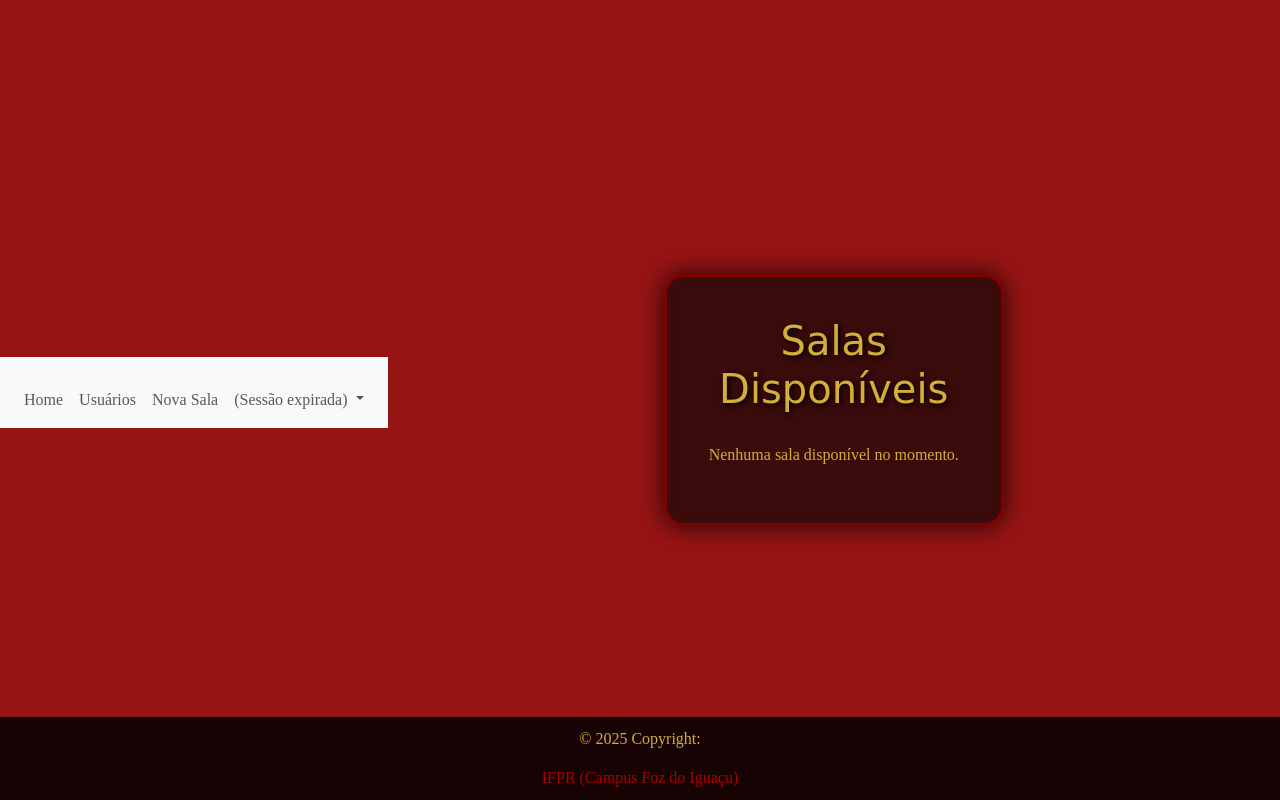
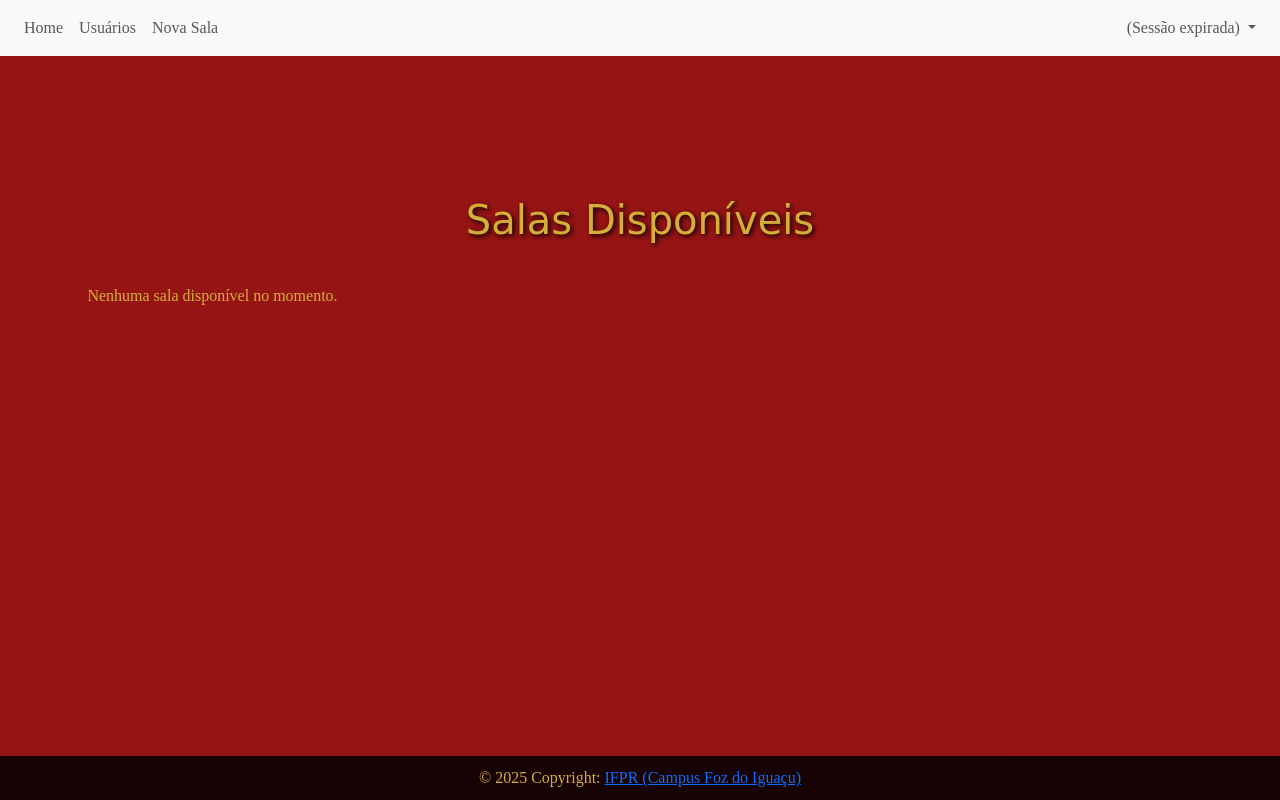
Before and after one commit to DungeonBook/TCC, a PHP site: page /app/view/sala/sala-list.php in a window 1280 px wide. Run offline with PHP 8.4, Linux system fonts and the light colour scheme; some libraries are stand-ins or nearby versions; some web fonts are replaced.

Commit message:
atualização do excluir e editar salas

```diff
--- a/app/model/Sala.php
+++ b/app/model/Sala.php
@@ -132,6 +132,7 @@ class Sala
     public function setData(?string $data): self
     {
         $this->data = $data;
+        $data = date_create(date('D-m-Y'));
 
         return $this;
     }
@@ -233,7 +234,7 @@ class Sala
     {
         if($this->data && $this->horaInicio) {
             $horaJogo = date_create($this->data . " " . $this->horaInicio);
-            $horaAtual = date_create(date('Y-m-d H:i:s'));
+            $horaAtual = date_create(date('D-m-y H:i:s'));
             return $horaAtual < $horaJogo;
         }
 
--- a/app/view/css/login.css
+++ b/app/view/css/login.css
@@ -1,5 +1,5 @@
 body {
-    background-color: #971414;
+    background-color: #800000;
     font-family: 'Caudex', serif;
     color: #d4af37; /* tom mais suave para contraste */
     display: flex;
--- a/app/view/css/salas.css
+++ b/app/view/css/salas.css
@@ -1,42 +1,66 @@
 body {
     background-color: #971414;
     font-family: 'Caudex', serif;
-    color: #d4af37; /* tom mais suave para contraste */
-    display: flex;
-    justify-content: center;
-    align-items: center;
-    height: 100vh;
+    color: #d4af37;
     margin: 0;
 }
 
-.container {
-    background: rgba(40, 10, 10, 0.85); /* vinho escuro */
-    border: 3px solid #800000; /* bordô */
-    padding: 40px;
-    border-radius: 20px;
-    box-shadow: 0 0 25px rgba(0,0,0,0.8); /* sombra mais forte */
-    width: 340px;
+/* Menu no topo */
+.dropdown-menu {
+    position: fixed;
+    top: 0;
+    left: 0;
+    width: 100%;
+    background: rgba(0, 0, 0, 0.9);
+    padding: 15px;
     text-align: center;
-    backdrop-filter: blur(6px);
+    z-index: 1000;
+    box-shadow: 0 2px 10px rgba(0, 0, 0, 0.7);
 }
 
+.dropdown-menu a {
+    color: #d4af37;
+    margin: 0 15px;
+    text-decoration: none;
+    font-weight: bold;
+    font-family: 'Cinzel', serif;
+}
+
+.dropdown-menu a:hover {
+    color: #fff;
+}
+
+/* Container principal */
+.container {
+    margin-top: 100px;
+    /* espaço pro menu */
+    padding: 40px;
+    max-width: 1200px;
+    /* largura máxima do conteúdo */
+    margin-left: auto;
+    margin-right: auto;
+    text-align: center;
+}
+
+/* Título centralizado */
 h1 {
     font-family: 'Caudex', cursive;
     color: #d4af37;
     text-shadow: 2px 2px 5px #000;
-    margin-bottom: 30px;
+    margin-bottom: 40px;
+    text-align: center;
 }
 
-/* Grid de cards */
+/* Grid de salas (4 colunas fixas) */
 .grid-salas {
     display: grid;
-    grid-template-columns: repeat(auto-fill, minmax(250px, 1fr));
+    grid-template-columns: repeat(4, 1fr);
     gap: 20px;
 }
 
 /* Card da sala */
 .card-sala {
-    background: rgba(0, 0, 0, 0.75);
+    background: black;
     border: 2px solid #d4af37;
     border-radius: 15px;
     padding: 15px;
@@ -89,53 +113,12 @@ button:hover {
     transform: scale(1.05);
 }
 
-/* Detalhe da sala */
-.card-sala-detalhe {
-    background: rgba(0, 0, 0, 0.8);
-    border: 3px solid #d4af37;
-    border-radius: 15px;
-    padding: 30px;
-    text-align: left;
-    max-width: 700px;
-    margin: 40px auto;
-    box-shadow: 0 0 20px #000;
-}
-
-.card-sala-detalhe h1 {
-    font-family: 'Uncial Antiqua', cursive;
-    font-size: 2.2em;
-    color: #d4af37;
-    margin-bottom: 20px;
-    text-align: center;
-}
-
-.card-sala-detalhe p {
-    font-size: 1.1em;
-    margin: 10px 0;
-    color: #d4af37;
-}
-
-/* Links estilo pergaminho */
-a {
-    display: block;
-    margin-top: 15px;
-    color: #aa0000; /* vermelho profundo */
-    font-family: 'Cinzel', serif;
-    text-decoration: none;
-    transition: color 0.3s ease;
-}
-
-a:hover {
-    color: #d4af37; /* dourado medieval */
-    text-decoration: underline;
-}
-
 footer {
     position: fixed;
     bottom: 0;
     left: 0;
     width: 100%;
-    background-color: rgba(0, 0, 0, 0.85); /* preto medieval */
+    background-color: rgba(0, 0, 0, 0.85);
     color: #d4af37;
     text-align: center;
     padding: 10px 0;
--- a/app/view/sala/sala-list.php
+++ b/app/view/sala/sala-list.php
@@ -19,7 +19,7 @@ require_once(__DIR__ . "/../include/menu.php");
         <?php if (!empty($dados['salas'])): ?>
             <?php foreach ($dados['salas'] as $sala): ?>
                 <div class="card-sala">
-                    <img src="<?= BASEURL ?>/view/img/Background.jpg" alt="Sala RPG">
+                    <img src="<?= BASEURL ?>/view/img/detalhe.jpeg" alt="Sala RPG">
                     <h3><?= htmlspecialchars($sala->getNomeSala()) ?></h3>
                     <p><strong>Tema:</strong> <?= htmlspecialchars($sala->getModalidade()->getDescricao()) ?></p>
                     <p><strong>Data:</strong> <?= htmlspecialchars($sala->getDataFormatada()) ?> às <?= htmlspecialchars($sala->getHoraInicio()) ?></p>
```
Also changed, not shown: app/controller/SalaController.php (+4 -14 lines), app/view/img/Background.jpg (deleted), app/view/img/detalhe.jpeg (added), app/view/img/dungeonbook.png (deleted).
